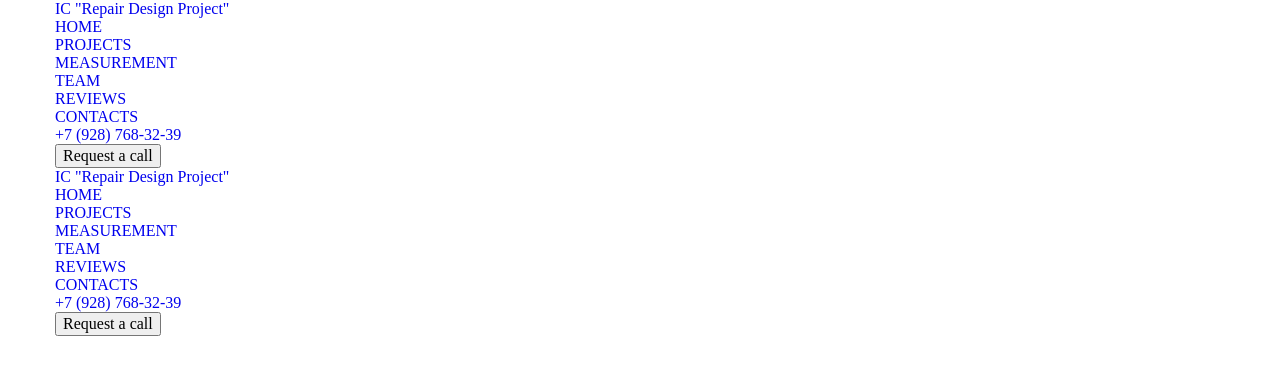
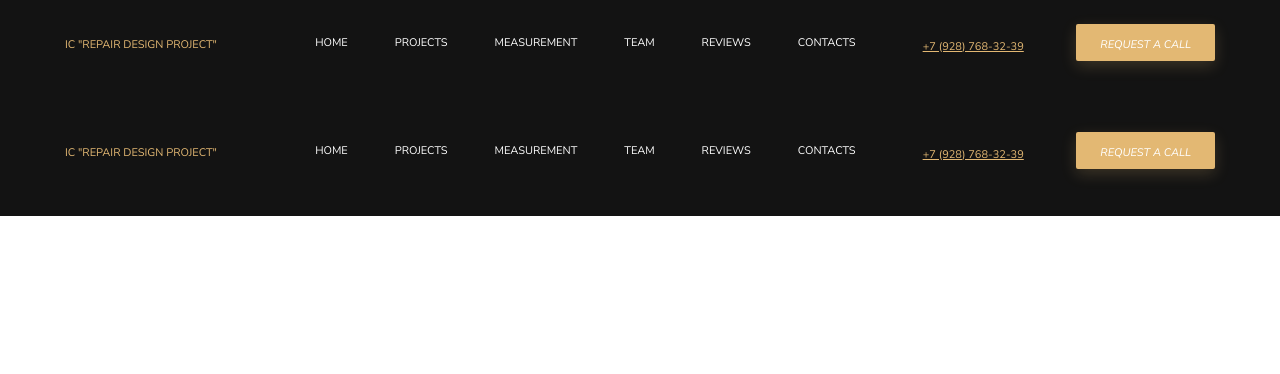
Before and after one commit to User-960/Design-Studio, a website: page app/index.html in a window 1280 px wide. Drawn offline with nearby package versions, Linux system fonts and the light colour scheme; files that its build step writes are made by us from their sources.

Commit message:
01.04.01 - Added styles for elements header and footer

```diff
--- a/app/scss/_vars.scss
+++ b/app/scss/_vars.scss
@@ -0,0 +1,65 @@
+/* fonts */
+$title-font: "Yeseva One";
+$base-font: "Nunito Sans";
+
+/* colors */
+$color-gold: #E3B873;
+$color-background-black: #131313;
+
+/* buttons */
+%btn-model {
+  background: #E3B873;
+  box-shadow: 0px 5px 15px rgba(227, 184, 115, 0.2);
+  text-align: center;
+  text-transform: uppercase;
+  color: #FFFFFF;
+  border: none;
+  cursor: pointer;
+}
+
+/* checkboxes */
+%checkbox-model {
+  .label {
+    cursor: pointer;
+  }
+
+  .checkbox {
+    display: none;
+  }
+
+  .fake {
+    display: inline-flex;
+    width: 18px;
+    height: 18px;
+    background: #E3B873;
+    color: #fff;
+    justify-content: center;
+  }
+
+  .fake::before {
+    content: "\2714";
+    opacity: 0;
+    transition: .2s;
+  }
+
+  .checkbox:checked+.fake::before {
+    opacity: 1;
+  }
+
+  .text {
+    margin-left: 8px;
+  }
+}
+
+/* transitions */
+%transition-title {
+  transition-property: color;
+  transition-duration: 0.3s;
+  transition-timing-function: linear;
+}
+
+%transition-stroke {
+  transition-property: visibility;
+  transition-duration: 0.25s;
+  transition-timing-function: ease-in-out;
+}
--- a/app/scss/style.scss
+++ b/app/scss/style.scss
@@ -3,3 +3,92 @@
 @import 'reset';
 @import 'libs';
 @import 'global';
+
+body {
+  font-family: $base-font;
+  font-size: 14px;
+  line-height: 19px;
+  color: #FFFFFF;
+}
+
+.header {
+  background: $color-background-black;
+  &__inner {
+    height: 83px;
+    display: flex;
+    align-items: center;
+    justify-content: center;
+    padding: 0px 10px;
+  }
+}
+
+.footer {
+  background: $color-background-black;
+  &__inner {
+    height: 133px;
+    display: flex;
+    justify-content: center;
+    align-items: center;
+    padding: 0px 10px;
+  }
+}
+
+.logo {
+  width: 180px;
+  height: 10px;
+  font-size: 11px;
+  line-height: 15px;
+  text-transform: uppercase;
+  color: $color-gold;
+  margin: 36px 0 36px 0px;
+}
+
+.menu {
+  margin: 36px 0 36px 95px;
+  width: 581px;
+
+  &__list {
+    display: flex;
+  }
+
+  &__item+&__item {
+    margin-left: 47px;
+  }
+
+  &__link {
+    color: inherit;
+    font-size: 11px;
+    line-height: 15px;
+    @extend %transition-title;
+  }
+
+  &__link:hover {
+    color: $color-gold;
+  }
+}
+
+.phone {
+  margin: 37px 0px 30px 67px;
+  width: 126px;
+
+  &-link {
+    color: $color-gold;
+    text-align: right;
+    text-decoration-line: underline;
+    font-size: 11px;
+    line-height: 15px;
+    cursor: pointer;
+  }
+}
+
+.main__btn {
+  width: 161px;
+  height: 37px;
+  border-radius: 2px;
+  font-style: italic;
+  font-size: 11px;
+  line-height: 15px;
+  margin: 24px 0px 22px 45px;
+  padding: 13px 0;
+  @extend %btn-model;
+}
```
Also changed, not shown: app/css/style.min.css.
